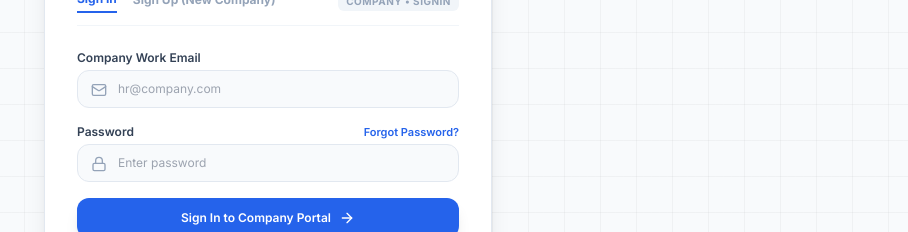
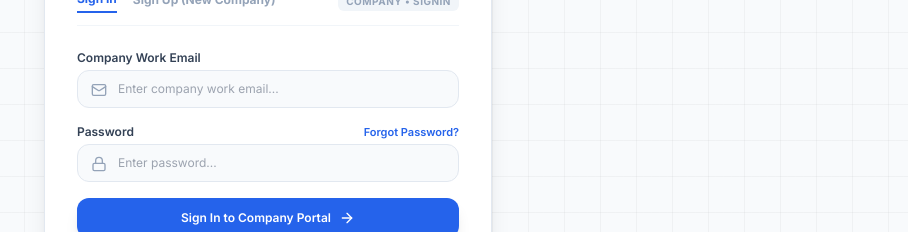
Before and after one commit to Karthik18999/LaborDesk, a Next.js app: page /login in a window 1280 px wide. Shown: the part 328-560 px from the top of the page, without its empty margins (372-1280 px from the left). Built offline with nearby package versions, Linux system fonts and the light colour scheme.

Commit message:
empty_login_fields_and_disable_autofill

```diff
--- a/src/app/login/page.tsx
+++ b/src/app/login/page.tsx
@@ -2,7 +2,7 @@
 
 import React, { useState } from 'react';
 import { useApp } from '@/lib/store';
-import { Shield, Building2, Lock, Mail, ArrowRight, KeyRound, User, CheckCircle2, AlertCircle, Check, X } from 'lucide-react';
+import { Shield, Building2, Lock, Mail, ArrowRight, KeyRound, User, CheckCircle2, AlertCircle } from 'lucide-react';
 import Link from 'next/link';
 import { useRouter } from 'next/navigation';
 
@@ -31,7 +31,7 @@ export default function LoginPage() {
   const [signUpSuccessMsg, setSignUpSuccessMsg] = useState<string | null>(null);
   const [errorMessage, setErrorMessage] = useState<string | null>(null);
 
-  // Form State - Admin Sign In
+  // Form State - Admin Sign In (100% EMPTY DEFAULT)
   const [adminSignIn, setAdminSignIn] = useState({
     email: '',
     password: '',
@@ -46,7 +46,7 @@ export default function LoginPage() {
     confirmPassword: '',
   });
 
-  // Form State - Company Sign In
+  // Form State - Company Sign In (100% EMPTY DEFAULT)
   const [companySignIn, setCompanySignIn] = useState({
     email: '',
     password: '',
@@ -419,7 +419,7 @@ export default function LoginPage() {
 
           {/* ================= COMPANY PORTAL FORM ================= */}
           {activeTab === 'company' && (
-            <form onSubmit={handleCompanySubmit} className="space-y-4">
+            <form onSubmit={handleCompanySubmit} className="space-y-4" autoComplete="off">
               {authMode === 'signin' ? (
                 <>
                   <div>
@@ -429,9 +429,10 @@ export default function LoginPage() {
                       <input
                         required
                         type="email"
+                        autoComplete="off"
                         value={companySignIn.email}
                         onChange={(e) => setCompanySignIn({ ...companySignIn, email: e.target.value })}
-                        placeholder="hr@company.com"
+                        placeholder="Enter company work email..."
                         className="w-full pl-10 pr-3.5 py-2.5 text-xs rounded-xl border border-slate-200 dark:border-slate-800 bg-slate-50 dark:bg-slate-800 text-slate-900 dark:text-white focus:outline-none focus:ring-2 focus:ring-brand-500/40"
                       />
                     </div>
@@ -449,9 +450,10 @@ export default function LoginPage() {
                       <input
                         required
                         type="password"
+                        autoComplete="new-password"
                         value={companySignIn.password}
                         onChange={(e) => setCompanySignIn({ ...companySignIn, password: e.target.value })}
-                        placeholder="Enter password"
+                        placeholder="Enter password..."
                         className="w-full pl-10 pr-3.5 py-2.5 text-xs rounded-xl border border-slate-200 dark:border-slate-800 bg-slate-50 dark:bg-slate-800 text-slate-900 dark:text-white focus:outline-none focus:ring-2 focus:ring-brand-500/40"
                       />
                     </div>
@@ -561,9 +563,10 @@ export default function LoginPage() {
                     <input
                       required
                       type="password"
+                      autoComplete="new-password"
                       value={companySignUp.password}
                       onChange={(e) => setCompanySignUp({ ...companySignUp, password: e.target.value })}
-                      placeholder="Enter password"
+                      placeholder="Enter password..."
                       className="w-full px-3.5 py-2.5 text-xs rounded-xl border border-slate-200 dark:border-slate-800 bg-slate-50 dark:bg-slate-800 text-slate-900 dark:text-white"
                     />
                   </div>
@@ -601,7 +604,7 @@ export default function LoginPage() {
 
           {/* ================= ADMIN PORTAL FORM ================= */}
           {activeTab === 'admin' && (
-            <form onSubmit={handleAdminSubmit} className="space-y-4">
+            <form onSubmit={handleAdminSubmit} className="space-y-4" autoComplete="off">
               {authMode === 'signin' ? (
                 <>
                   <div>
@@ -611,9 +614,10 @@ export default function LoginPage() {
                       <input
                         required
                         type="email"
+                        autoComplete="off"
                         value={adminSignIn.email}
                         onChange={(e) => setAdminSignIn({ ...adminSignIn, email: e.target.value })}
-                        placeholder="admin@labordesk.in"
+                        placeholder="Enter admin email address..."
                         className="w-full pl-10 pr-3.5 py-2.5 text-xs rounded-xl border border-slate-200 dark:border-slate-800 bg-slate-50 dark:bg-slate-800 text-slate-900 dark:text-white focus:outline-none focus:ring-2 focus:ring-brand-500/40"
                       />
                     </div>
@@ -631,9 +635,10 @@ export default function LoginPage() {
                       <input
                         required
                         type="password"
+                        autoComplete="new-password"
                         value={adminSignIn.password}
                         onChange={(e) => setAdminSignIn({ ...adminSignIn, password: e.target.value })}
-                        placeholder="Enter password"
+                        placeholder="Enter password..."
                         className="w-full pl-10 pr-3.5 py-2.5 text-xs rounded-xl border border-slate-200 dark:border-slate-800 bg-slate-50 dark:bg-slate-800 text-slate-900 dark:text-white focus:outline-none focus:ring-2 focus:ring-brand-500/40"
                       />
                     </div>
@@ -693,9 +698,10 @@ export default function LoginPage() {
                       <input
                         required
                         type="password"
+                        autoComplete="new-password"
                         value={adminSignUp.password}
                         onChange={(e) => setAdminSignUp({ ...adminSignUp, password: e.target.value })}
-                        placeholder="Enter password"
+                        placeholder="Enter password..."
                         className="w-full px-3.5 py-2.5 text-xs rounded-xl border border-slate-200 dark:border-slate-800 bg-slate-50 dark:bg-slate-800 text-slate-900 dark:text-white"
                       />
                     </div>
@@ -704,9 +710,10 @@ export default function LoginPage() {
                       <input
                         required
                         type="password"
+                        autoComplete="new-password"
                         value={adminSignUp.confirmPassword}
                         onChange={(e) => setAdminSignUp({ ...adminSignUp, confirmPassword: e.target.value })}
-                        placeholder="Confirm password"
+                        placeholder="Confirm password..."
                         className="w-full px-3.5 py-2.5 text-xs rounded-xl border border-slate-200 dark:border-slate-800 bg-slate-50 dark:bg-slate-800 text-slate-900 dark:text-white"
                       />
                     </div>
```
